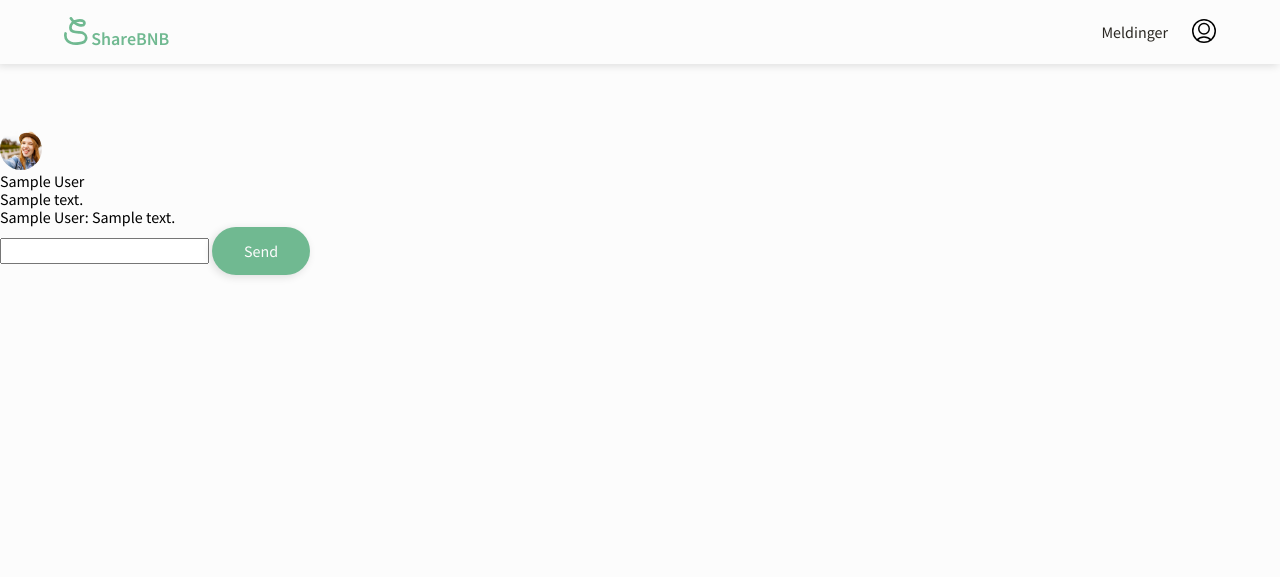
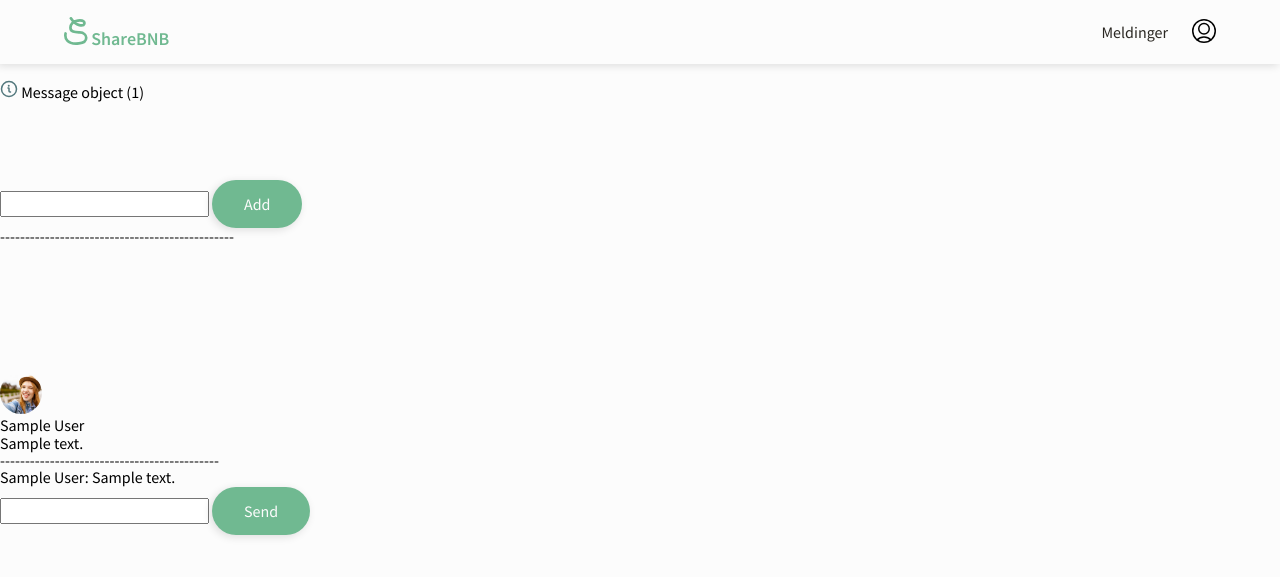
Before and after one commit to Agnar22/PU, a Django app: page /chat/ in a window 1280 px wide. Shown: the top 577 px of the page. Run offline with Django 3.2, Linux system fonts and the light colour scheme; a user stored in the database is signed in; tables that the repository leaves empty hold one stand-in row (values such as "Sample post").

Commit message:
Now possible to create new chats

```diff
--- a/chat/models.py
+++ b/chat/models.py
@@ -14,7 +14,7 @@
 
 
 class Chat(models.Model):
-    messages = models.ManyToManyField(Message)
+    messages = models.ManyToManyField(Message, null=True)
     person1 = models.ForeignKey(Profile, on_delete=models.CASCADE, related_name="person1", null=True)
     person2 = models.ForeignKey(Profile, on_delete=models.CASCADE, related_name="person2", null=True)
-    last_message = models.DateField()
+    last_message = models.DateField(null=True)
--- a/chat/templates/chat/messages.html
+++ b/chat/templates/chat/messages.html
@@ -5,9 +5,33 @@
 
 {% block body %}
 {% include 'navbar.html' %}
+    <br><br><br><br><br>
+    {% for message in messages %}
+        <div {% if message.tags %} class="snackbar {{ message.tags }}"{% endif %}>
+            {% if message.tags == 'success' %}
+                <img src="{% static 'icons/snackbar/check-circle.svg' %}" alt="Checkmark">
+            {% elif  message.tags == 'warning' %}
+                <img src="{% static 'icons/snackbar/alert-triangle.svg' %}" alt="warning">
+            {% elif  message.tags == 'error' %}
+                <img src="{% static 'icons/snackbar/close_circle.svg' %}" alt="Error">
+            {% else %}
+                <img src="{% static 'icons/snackbar/information-circle.svg' %}" alt="Information">
+            {% endif %}
+            {{ message }}
+        </div>
+    {% endfor %}
 
     <div id="messages">
-
+    <br><br><br><br><br>
+        <div class="add-persons">
+             <form method="post" >
+                {% csrf_token %}
+                <input type="text" name="person"/>
+                <input type="hidden" name="receiver" value="{{ chatting_with.id }}"/>
+                <input type="submit" name="Add" class="button primary" value="Add">
+            </form>
+            -----------------------------------------------
+        </div>
         <div class="contacts">
             <div class="person-list">
                 {% for curr_info in info %}
@@ -18,25 +42,25 @@
                             <p>{{ curr_info.0.content }}</p>
                         </div>
                     </div>
+                    --------------------------------------------
                 {%  endfor %}
             </div>
         </div>
-        <div class="messages">
-            <div class="person-list">
+        <div class="chat">
             {% for message in messages %}
                 <div class="user">
                     <div class="user-rating">
                         <p>{{ message.messager }}: {{ message.content }}</p>
                     </div>
                 </div>
+
             {%  endfor %}
             <form method="post" >
             {% csrf_token %}
                 <input type="text" name="message"/>
                 <input type="hidden" name="receiver" value="{{ chatting_with.id }}"/>
-                    <input type="submit" class="button primary" value="Send">
+                <input type="submit" name="Send" class="button primary" value="Send">
             </form>
         </div>
     </div>
-    </div>
 {% endblock %}
--- a/chat/urls.py
+++ b/chat/urls.py
@@ -3,5 +3,5 @@
 from . import views
 
 urlpatterns = [
-    path('', views.messages, name="messages")
+    path('', views.chats, name="messages")
 ]
--- a/chat/views.py
+++ b/chat/views.py
@@ -6,32 +6,41 @@
 from django.db.models import Q
 import time
 import datetime
+from django.contrib import messages
+
 
 # Create your views here.
-def messages(request):
+def chats(request, viewing_chat=None):
     if not request.user.is_authenticated:
         return redirect('landing-page')
 
     # Add new chat or send message or display other chat
     if request.method == 'POST':
-        message_content = request.POST.get('message', '')
-        receiver = request.POST.get('receiver', '')
-        curr_message = Message.objects.create(content=message_content, messager=request.user, reciever=Profile.objects.get(id=receiver),
-                                              time=datetime.datetime.now())
-        print(Profile.objects.get(id=receiver))
-        print(Chat.objects.filter(Q(person1=Profile.objects.get(id=receiver))))
-        print(Chat.objects.filter(Q(person2=Profile.objects.get(id=receiver))))
-        print(Chat.objects.filter(Q(person2=request.user)))
-        print(Chat.objects.filter(Q(person1=request.user)))
-        print(Chat.objects.filter(Q(person1=Profile.objects.get(id=receiver)) & Q(person2=request.user)))
-        print(Chat.objects.filter(Q(person2=Profile.objects.get(id=receiver)) & Q(person1=request.user)))
+        # Send message
+        if request.POST.get('Send', '') == 'Send':
+            message_content = request.POST.get('message', '')
+            receiver = request.POST.get('receiver', '')
+            curr_message = Message.objects.create(content=message_content, messager=request.user,
+                                                  reciever=Profile.objects.get(id=receiver),
+                                                  time=datetime.datetime.now())
+            # Finding the correct chat combination
+            chat_one = Chat.objects.filter(Q(person1=request.user) & Q(person2=receiver))
+            chat_two = Chat.objects.filter(Q(person1=receiver) & Q(person2=request.user))
+            if len(chat_one) > 0:
+                chat_one[0].messages.add(curr_message)
+            elif len(chat_two):
+                chat_two[0].messages.add(curr_message)
 
-        chat_one = Chat.objects.filter(Q(person1=request.user) & Q(person2=receiver))
-        chat_two = Chat.objects.filter(Q(person1=receiver) & Q(person2=request.user))
-        if len(chat_one) > 0:
-            chat_one[0].messages.add(curr_message)
-        elif len(chat_two):
-            chat_two[0].messages.add(curr_message)
+        # Add new chat
+        elif request.POST.get('Add', '') == 'Add':
+            name = request.POST.get('person', '').split()
+            if len(name) == 2:
+                try:
+                    chatting_with = Profile.objects.get(first_name=name[0], last_name=name[1])
+                    Chat.objects.create(person1=request.user, person2=chatting_with)
+                except Exception as e:
+                    messages.error(request, 'Fant dessverre ikke brukeren, prøv på nytt')
+                    print("Could not add chat\n", e)
 
     # Display all the chats and
     # Get all chats where this person is
@@ -49,15 +58,16 @@
         if len(chats[x].messages.all()) > 0:
             one_message.append(chats[x].messages.all().order_by('-time')[0])
         else:
-            one_message.append()
+            one_message.append("")
     # Display messages from last chat
     if len(chats) > 0:
         message_chat = chats[0].messages.order_by('-time')
     else:
         message_chat = ""
+    chatting_with = persons[0] if len(persons) > 0 else ""
     context = {
         'info': [(one_message[i], persons[i]) for i in range(len(one_message))],
         'messages': message_chat,
-        'chatting_with': persons[0]
+        'chatting_with': chatting_with
     }
     return render(request, 'chat/messages.html', context)
```
Also changed, not shown: chat/migrations/0002_auto_20190312_0853.py (added), chat/migrations/0003_auto_20190312_0855.py (added). Lines whose indentation alone changed are shown as unchanged.
